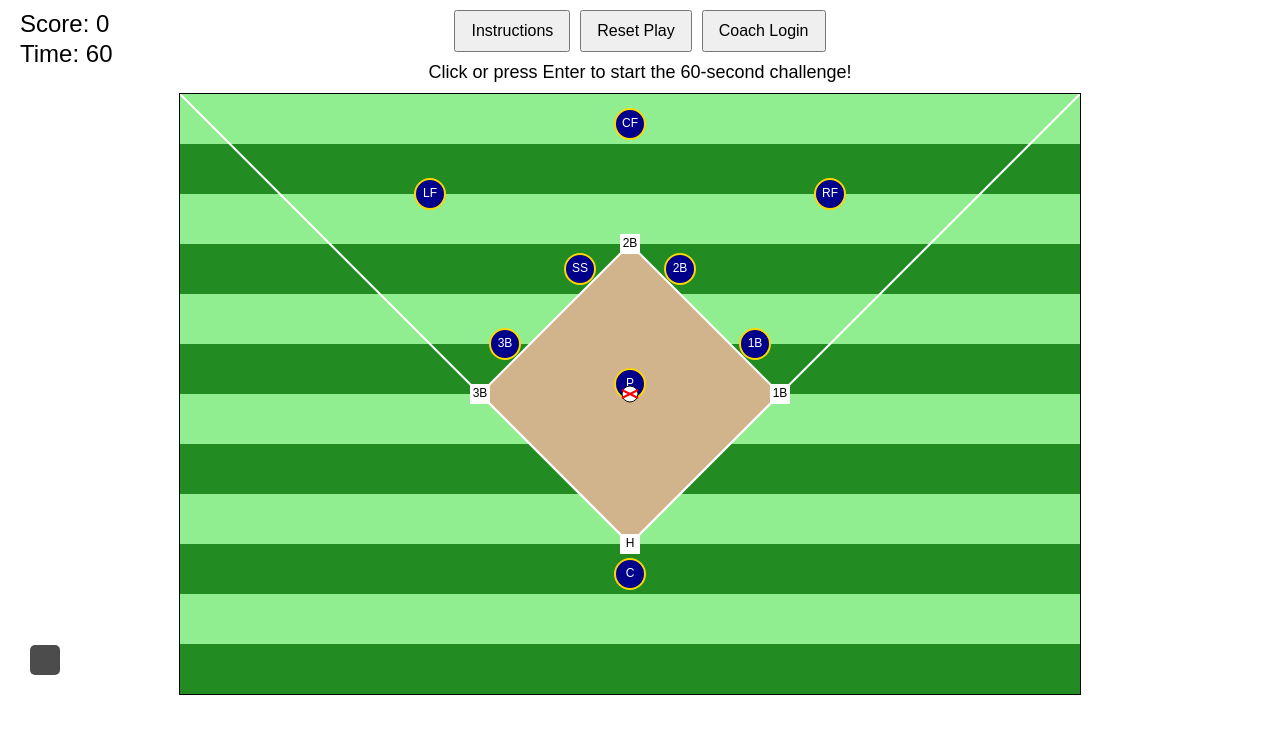
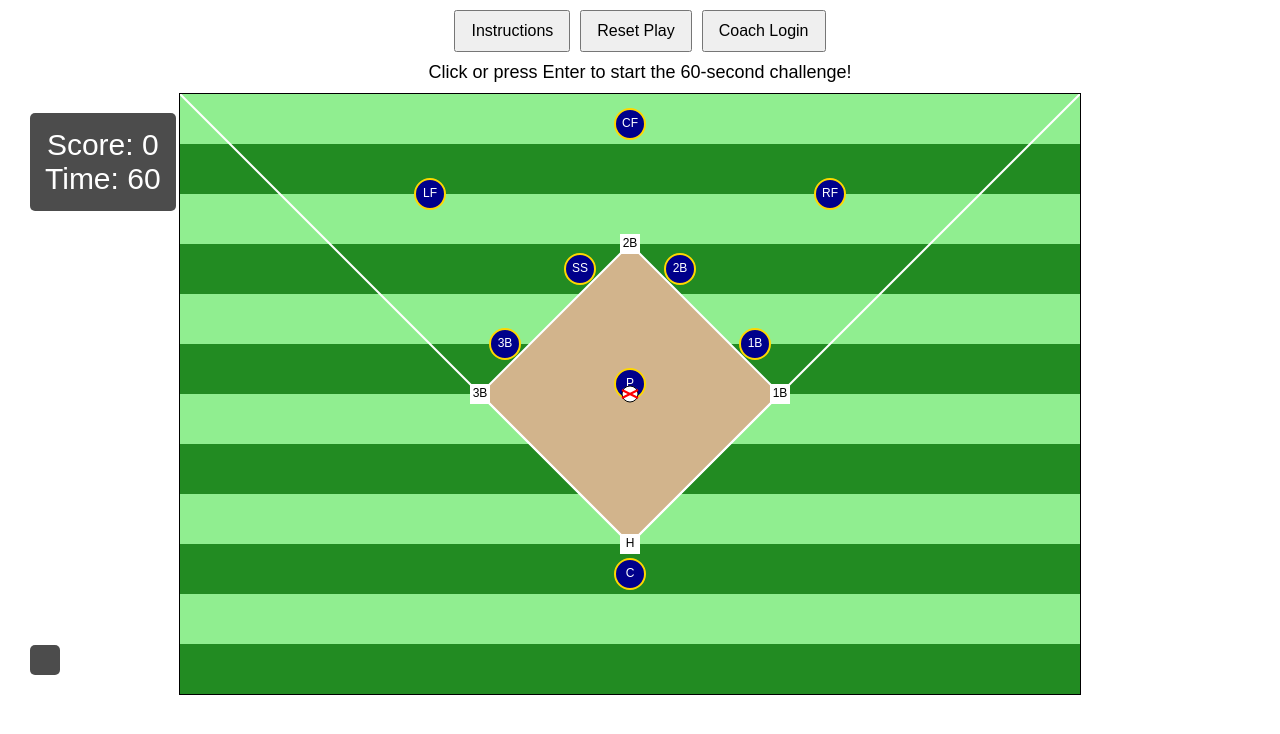
Before and after one commit to jvpeter9/baseball-brain, a plain HTML site: page index.html in a window 1280 px wide. Drawn offline with Linux system fonts and the light colour scheme.

Commit message:
Update index.html

```diff
--- a/index.html
+++ b/index.html
@@ -27,14 +27,6 @@
             max-width: 900px;
             height: auto;
         }
-        #score, #gameTimer {
-            position: absolute;
-            left: 20px;
-            font-size: clamp(18px, 5vw, 24px);
-            color: #000;
-        }
-        #score { top: 10px; }
-        #gameTimer { top: 40px; }
         #instructions { font-size: clamp(14px, 4vw, 18px); margin: 10px 0; }
         #authStatus { font-size: clamp(12px, 3.5vw, 16px); margin: 10px 0; color: #666; }
         #controls {
@@ -115,9 +107,8 @@
         #scenarioList .view-btn:hover {
             background: #0000cc;
         }
-        #scoreboard {
+        #gameInfo, #scoreboard {
             position: absolute;
-            bottom: 20px;
             left: 20px;
             background: rgba(0, 0, 0, 0.7);
             color: white;
@@ -125,6 +116,8 @@
             border-radius: 5px;
             font-size: clamp(20px, 5vw, 30px);
         }
+        #gameInfo { top: 20px; }
+        #scoreboard { bottom: 20px; }
         .popup {
             position: absolute;
             top: 50%;
@@ -158,8 +151,6 @@
     </style>
 </head>
 <body>
-    <div id="score" role="status" aria-live="polite">Score: 0</div>
-    <div id="gameTimer">Time: 60</div>
     <div id="controls">
         <button id="instructionsButton">Instructions</button>
         <button id="resetButton" aria-label="Reset Play">Reset Play</button>
@@ -173,6 +164,10 @@
 
     <div id="gameContainer">
         <canvas id="gameCanvas"></canvas>
+        <div id="gameInfo">
+            <div id="score" role="status" aria-live="polite">Score: 0</div>
+            <div id="gameTimer">Time: 60</div>
+        </div>
         <div id="scoreboard"></div>
         <div id="finalScorePopup" class="popup">
             <h2>Game Over!</h2>
@@ -286,7 +281,7 @@
             first: { x: 600, y: 300 }, second: { x: 450, y: 150 }, third: { x: 300, y: 300 },
             home: { x: 450, y: 450 }, shortstopCover: { x: 375, y: 150 }, pitcherMound: { x: 450, y: 300 },
             backupfirst: { x: 675, y: 275 }, backuphome: { x: 450, y: 550 }, lfcutoff: { x: 350, y: 150 },
-            rfcutoff: { x: 550, y: 150 }, backupthird: { x: 250, y: 125 }
+            rfcutoff: { x: 550, y: 150 }, backupthird: { x: 225, y: 310 }
         };
 
         const fieldersMap = { shortstop, firstBase, rightField, centerField, leftField, thirdBase, secondBase, pitcher, catcher };
```
